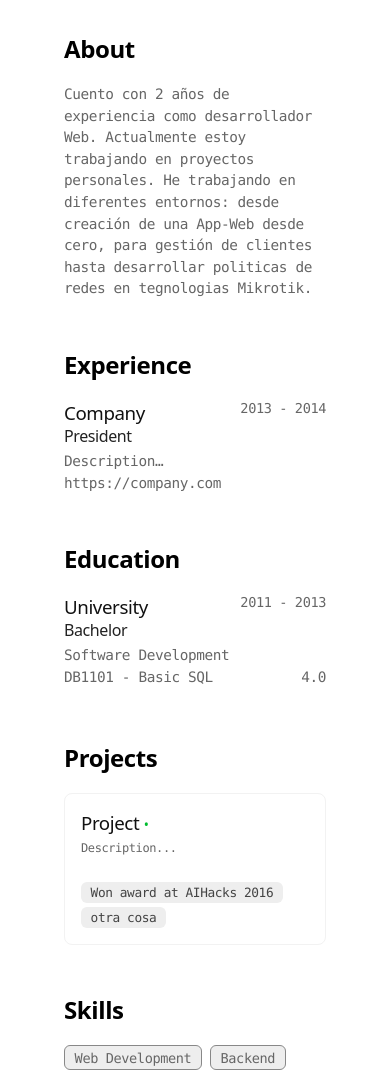
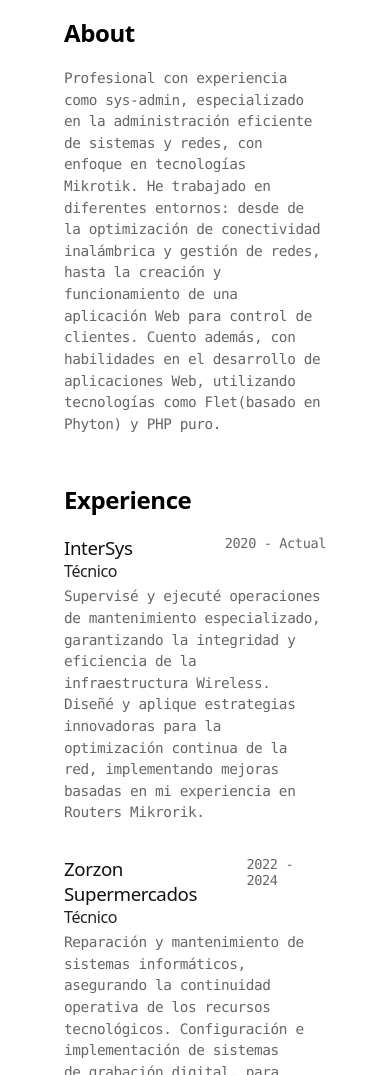
Before and after one commit to Makofig/porfolio, a plain HTML site: page index.html in a window 390 px wide. Shown: the part 411-1486 px from the top of the page. Drawn offline with nearby package versions, Linux system fonts and the light colour scheme.

Commit message:
se agrego el icono del phone en el documento y la información correcta

```diff
--- a/schema.json
+++ b/schema.json
@@ -4,9 +4,9 @@
       "label": "Programador Node.js, con 2 años de experiencia.",
       "image": "./img/abatar.jpg",
       "email": "Mark1089@outlook.com.ar",
-      "phone": "3624-002525",
+      "phone": "+54 3624000000",
       "url": "",
-      "summary": "Cuento con 2 años de experiencia como desarrollador Web. Actualmente estoy trabajando en proyectos personales. He trabajando en diferentes entornos: desde creación de una App-Web desde cero, para gestión de clientes hasta desarrollar politicas de redes en tegnologias Mikrotik.",
+      "summary": "Profesional con experiencia como sys-admin, especializado en la administración eficiente de sistemas y redes, con enfoque en tecnologías Mikrotik. He trabajado en diferentes entornos: desde de la optimización de conectividad inalámbrica y gestión de redes, hasta la creación y funcionamiento de una aplicación Web para control de clientes. Cuento además, con habilidades en el desarrollo de aplicaciones Web, utilizando tecnologías como Flet(basado en Phyton) y PHP puro.",
       "location": {
         "address": "2712 Broadway St",
         "postalCode": "3500",
@@ -27,17 +27,27 @@
         }
     ]
     },
-    "work": [{
-      "name": "Company",
-      "position": "President",
-      "url": "https://company.com",
-      "startDate": "2013-01-01",
-      "endDate": "2014-01-01",
-      "summary": "Description…",
+    "work": [
+      {
+      "name": "InterSys",
+      "position": "Técnico",
+      "url": "",
+      "startDate": "2020-01-01",
+      "endDate": null,
+      "summary":"Supervisé y ejecuté operaciones de mantenimiento especializado, garantizando la integridad y eficiencia de la infraestructura Wireless. Diseñé y aplique estrategias innovadoras para la optimización continua de la red, implementando mejoras basadas en mi experiencia en Routers Mikrorik.",
       "highlights": [
         "Started the company"
-      ]
-    }],
+      ]},
+      {
+        "name":"Zorzon Supermercados",
+        "position": "Técnico",
+        "url": "",
+        "startDate": "2022-01-01",
+        "endDate": "2024-03-20",
+        "summary": "Reparación y mantenimiento de sistemas informáticos, asegurando la continuidad operativa de los recursos tecnológicos. Configuración e implementación de sistemas de grabación digital, para la visualización de tickets en pantalla.",
+        "highlights": ["Started the company"]
+      }
+    ],
     "volunteer": [{
       "organization": "Organization",
       "position": "Volunteer",
@@ -50,15 +60,15 @@
       ]
     }],
     "education": [{
-      "institution": "University",
-      "url": "https://institution.com/",
-      "area": "Software Development",
-      "studyType": "Bachelor",
-      "startDate": "2011-01-01",
-      "endDate": "2013-01-01",
-      "score": "4.0",
+      "institution": "Universidad Tecnológica Nacional",
+      "url": "https://www.frre.utn.edu.ar",
+      "area": "Ingeniería en sistemas de información",
+      "studyType": "Grado",
+      "startDate": "2012-01-01",
+      "endDate": "2024-08-01",
+      "score": "",
       "courses": [
-        "DB1101 - Basic SQL"
+        ""
       ]
     }],
     "awards": [{
@@ -82,19 +92,68 @@
     }],
     "skills": [
       {
-      "name": "Web Development",
+      "name": "HTML",
       "level": "Master",
       "keywords": [
-        "HTML",
-        "CSS",
-        "JavaScript"
+        "Desarrollo Web",
+        "Frontend"
       ]},
       {
-        "name": "Backend",
+        "name": "CSS",
         "level": "Junior",
         "keywords": [
-          "PHP",
-          "MariaDB"
+          "Desarrollo Web",
+          "Frontend",
+          "Diseño Responsive"
+        ]
+      },
+      {
+        "name": "JavaScript",
+        "lavel": "Junior",
+        "keywords": [
+          "Desarrollo Web",
+          "Frontend",
+          "Backend"
+        ]
+      },
+      {
+        "name": "MySql",
+        "lavel": "Junior",
+        "keywords": [
+          "Base de Datos",
+          "SQL",
+          "Almacenamiento de Datos"
+        ]
+      },
+      {
+        "name": "PHP",
+        "lavel": "Junior",
+        "keywords": [
+          "Backend"
+        ]
+      },
+      {
+        "name": "Node",
+        "lavel": "Junior",
+        "keywords": [
+          "Desarrollo Web",
+          "JavaScript",
+          "Backend",
+          "Servidor"
+        ]
+      },
+      {
+        "name": "Git",
+        "lavel": "Junior",
+        "keywords": [
+          "Control de Versiones"
+        ]
+      },
+      {
+        "name": "GitHub",
+        "lavel": "Junior",
+        "keywords": [
+          "Control de Versiones"
         ]
       },
       {
@@ -131,16 +190,35 @@
       "name": "Jane Doe",
       "reference": "Reference…"
     }],
-    "projects": [{
-      "name": "Project",
-      "startDate": "2019-01-01",
-      "endDate": "2021-01-01",
-      "description": "Description...",
+    "projects": [
+      {
+      "name": "Soft-InterSys",
+      "startDate": "2023-08-01",
+      "endDate": "2024-02-20",
+      "description": "Sistema de gestión de clientes.",
       "isActive": true,
       "highlights": [
-        "Won award at AIHacks 2016",
-        "otra cosa"
+        "PHP",
+        "HTML",
+        "CSS",
+        "MariaDB"
       ],
-      "url": "https://project.com/"
-    }]
+      "url": ""
+      },
+      {
+        "name": "Soft-LTDM",
+        "startDate": "2024-01-01",
+        "endDate": null,
+        "description": "Sistema de gestion de productos para su venta.",
+        "isActive":  true,
+        "highlights": [
+          "PHP",
+          "HTML",
+          "JavaScript",
+          "CSS",
+          "MariaDB"
+        ],
+        "url":""
+      }
+  ]
   }
--- a/script.js
+++ b/script.js
@@ -49,11 +49,27 @@ fetch('./schema.json')
 
                 /* Mostramos los elementos en el footer de la información */
                 const footer = document.querySelector('footer');
+                /* coloca el icono del phone en la Header */
+                if (phone != null){
+                    const elementPhone = document.createElement('a');
+                    elementPhone.title = phone;
 
+                    let searchPhone = svgIcons.find((valor)=> valor.toLowerCase() == "phone.svg");
+                    if (searchPhone){
+                        const dir = '/iconos/' + searchPhone;
+                        const img = `
+                            <img src=${dir} alt="icono de ${searchPhone}"></img>
+                        `;
+                        elementPhone.innerHTML = img;
+                    }
+                    footer.appendChild(elementPhone);
+                }
+                /* Busca y coloca el resto de los iconos de las redes en el Header */
                 profiles.forEach(element => {
                     const iconos = document.createElement('a');
                     iconos.href = element.url;
                     iconos.target = "_blank";
+                    iconos.title = element.network;
 
                     const elementSearch = element.network.toLowerCase()+".svg";
                     var search = svgIcons.find((valor)=> valor.toLowerCase() == elementSearch.toLowerCase());
@@ -62,7 +78,6 @@ fetch('./schema.json')
                         const img = `
                             <img src=${dir} alt="icono de ${element.network}"></img>
                         `;
-                        console.log(img);
                         iconos.innerHTML = img;
                     }else{
                         iconos.innerHTML = `${element.network}`;
@@ -77,6 +92,7 @@ fetch('./schema.json')
                     const elemWork = document.createElement('li');
                     const startYear = new Date(element.startDate).getFullYear();
                     const endYear = element.endDate != null ? new Date(element.endDate).getFullYear() : "Actual";
+                    console.log(element.endDate, endYear);
                     const years = `${startYear} - ${endYear}`;
 
                     const mostElemet = `
@@ -105,6 +121,7 @@ fetch('./schema.json')
                     const elemEducation = document.createElement('li');
                     const startYear = new Date(element.startDate).getFullYear();
                     const endYear = element.endDate != null ? new Date(element.endDate).getFullYear() : "Actual";
+
                     const years = `${startYear} - ${endYear}`;
 
                     const mostElemet = `
--- a/style.css
+++ b/style.css
@@ -99,6 +99,7 @@ main section .container footer a{
     border: 1px solid #eee;
     padding: 4px;
     border-radius: 6px;
+    cursor: pointer;
     transition: all 0.3s ease;
 }
 main section .container footer a:hover{
```
